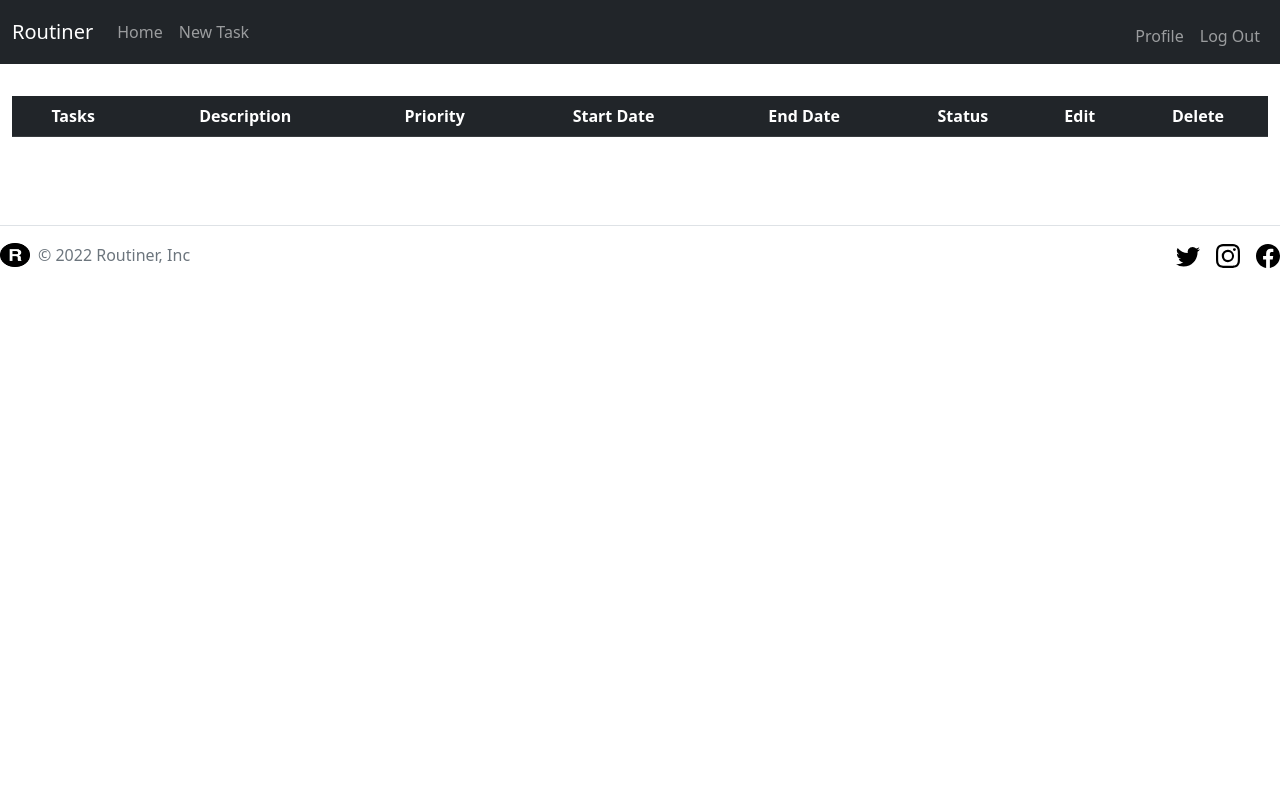
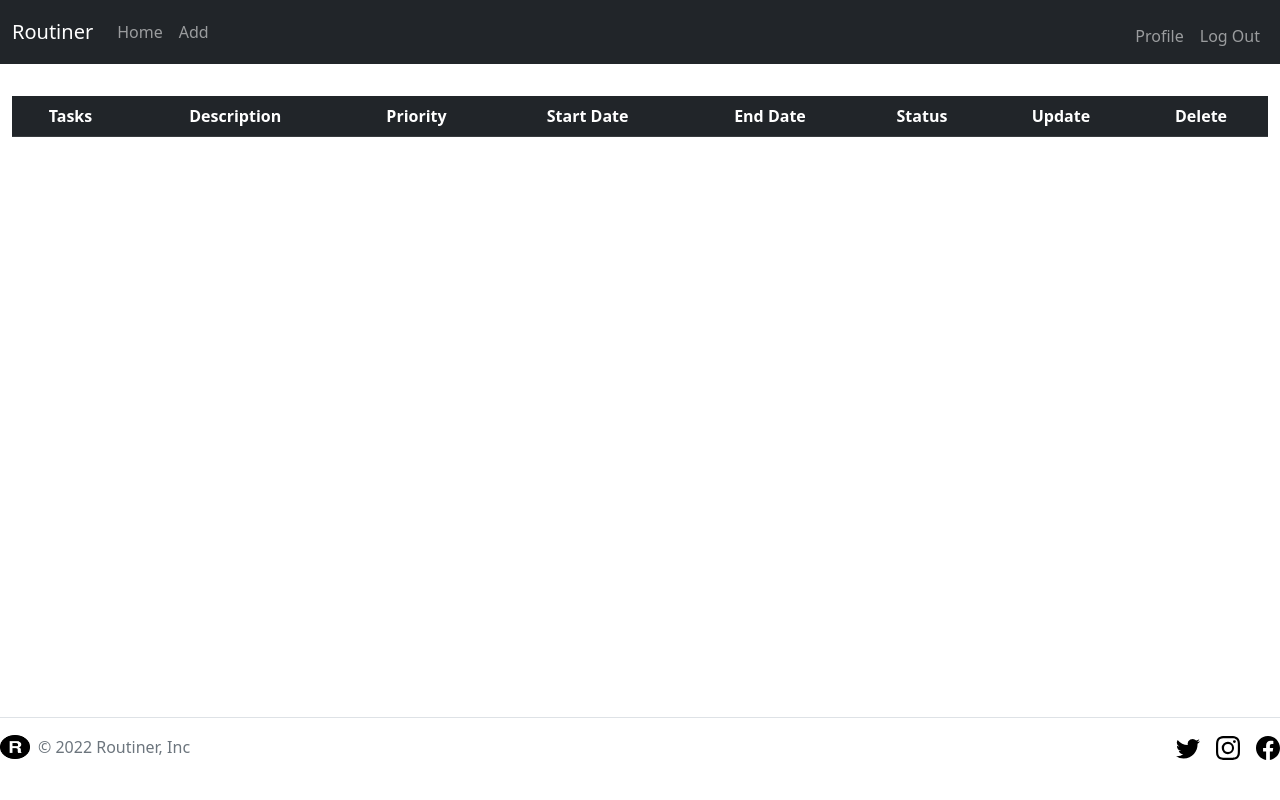
Before and after one commit to ahmedelbrmbaly/routiner, a Flask app: page / in a window 1280 px wide. Run offline with Flask 2, Linux system fonts and the light colour scheme; a user stored in the database is signed in; lists and menus that the app fills with data are empty; some libraries are stand-ins or nearby versions.

Commit message:
Final project

```diff
--- a/templates/edit.html
+++ b/templates/edit.html
@@ -110,6 +110,6 @@ main%}
 
   </div>
 
-  <button class="btn btn-dark" type="submit">Save</button>
+  <button class="btn btn-dark" type="submit">Update</button>
 </form>
 {% endblock %}
--- a/templates/index.html
+++ b/templates/index.html
@@ -9,7 +9,7 @@ main%}
     <th class="text-center">Start Date</th>
     <th class="text-center">End Date</th>
     <th class="text-center">Status</th>
-    <th class="text-center">Edit</th>
+    <th class="text-center">Update</th>
     <th class="text-center">Delete</th>
   </thead>
 
--- a/templates/layout.html
+++ b/templates/layout.html
@@ -57,7 +57,7 @@
         />
       </symbol>
     </svg>
-
+    <header>
       <!-- NAV -->
       <nav
         class="navbar navbar-expand-md navbar-dark fixed-top bg-dark"
@@ -91,7 +91,7 @@
               </li>
 
               <li class="nav-item">
-              <a class="nav-link" href="{{ url_for('add') }}">New Task</a>
+                <a class="nav-link" href="{{ url_for('add') }}">Add</a>
               </li>
 
               <!-- <li class="nav-item">
@@ -122,6 +122,7 @@
           </div>
         </div>
       </nav>
+    </header>
     <br />
     <br />
 
@@ -143,7 +144,7 @@
 
     <!-- Footer -->
     <footer
-      class="footer d-flex flex-wrap justify-content-between align-items-center py-3 my-4 border-top"
+      class="fixed-bottom footer d-flex flex-wrap justify-content-between align-items-center py-3 my-4 border-top"
     >
       <div class="col-md-4 d-flex align-items-center">
         <a
```
Also changed, not shown: README.md, routiner.db, 2 other files. Lines whose indentation alone changed are shown as unchanged.
